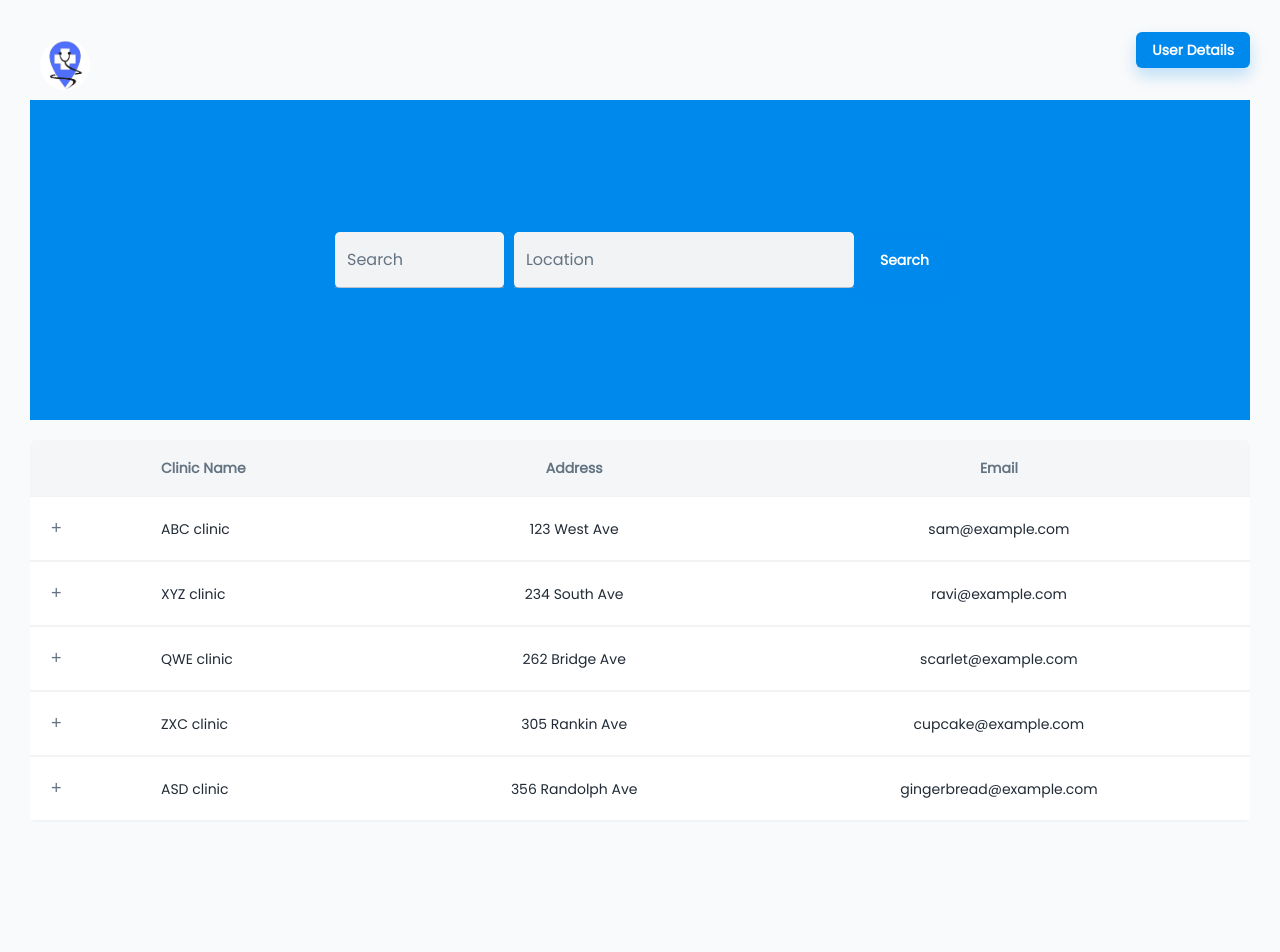
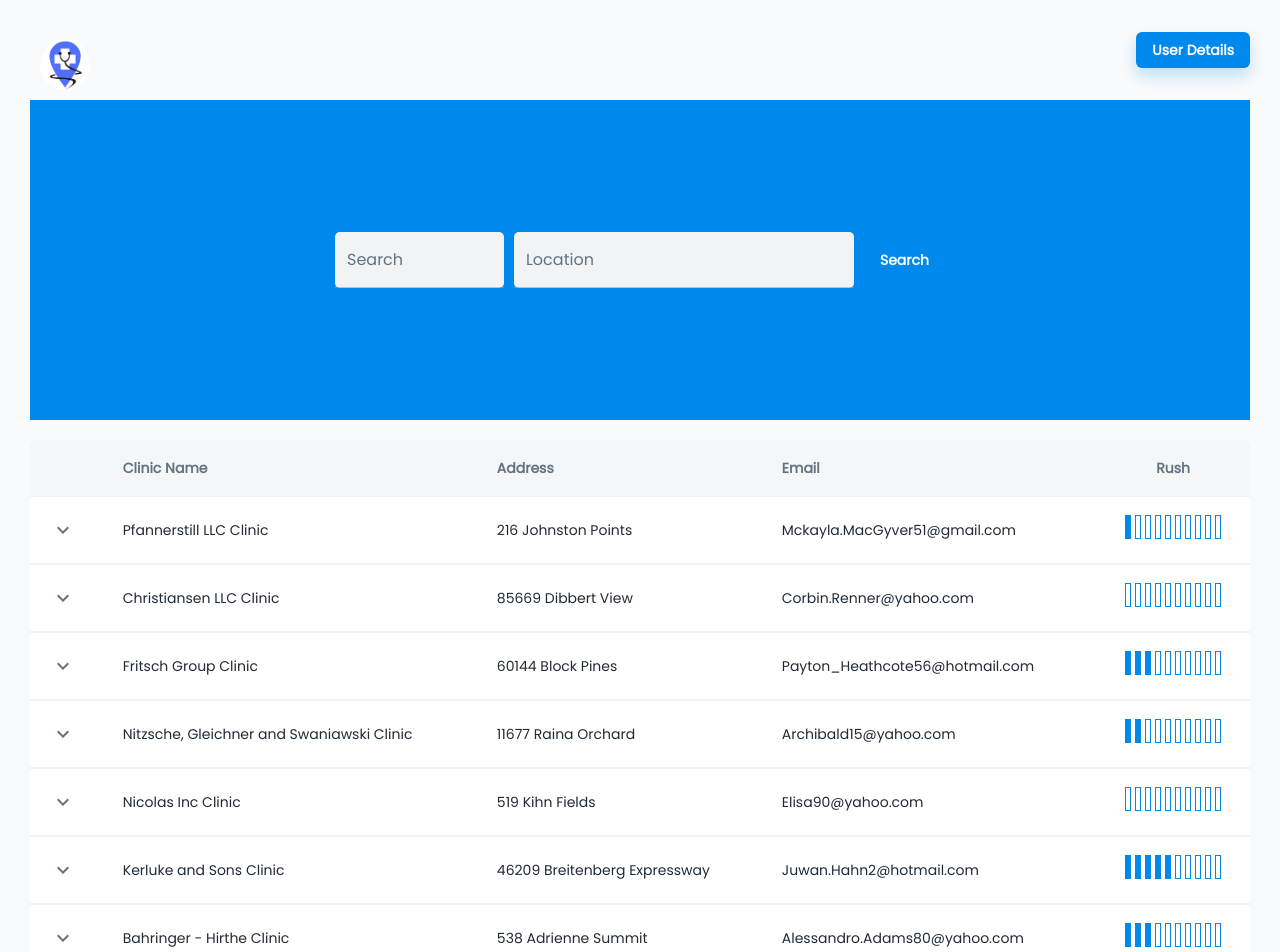
Before and after one commit to DhruvPatel96/walkineasy, a React (Create React App) app: page /client/search in a window 1280 px wide. Shown: the top 952 px of the page. Before the commit the page ends 872 px from the top, so only its background shows below. Built offline with nearby package versions, Linux system fonts and the light colour scheme.

Commit message:
UI update

```diff
--- a/src/components/table/index.tsx
+++ b/src/components/table/index.tsx
@@ -1,113 +1,285 @@
-import * as React from 'react';
-import Box from '@mui/material/Box';
-import Collapse from '@mui/material/Collapse';
-import IconButton from '@mui/material/IconButton';
-import Table from '@mui/material/Table';
-import TableBody from '@mui/material/TableBody';
-import TableCell from '@mui/material/TableCell';
-import TableContainer from '@mui/material/TableContainer';
-import TableHead from '@mui/material/TableHead';
-import TableRow from '@mui/material/TableRow';
-import Typography from '@mui/material/Typography';
-import Paper from '@mui/material/Paper';
-import Chip from '@mui/material/Chip';
-import Stack from '@mui/material/Stack';
-import DoneIcon from '@mui/icons-material/Done';
+import { faker } from "@faker-js/faker";
+import DoneIcon from "@mui/icons-material/Done";
+import { Avatar, Rating } from "@mui/material";
+import Box from "@mui/material/Box";
+import Chip from "@mui/material/Chip";
+import Collapse from "@mui/material/Collapse";
+import { green, red } from "@mui/material/colors";
+import IconButton from "@mui/material/IconButton";
+import Paper from "@mui/material/Paper";
+import Stack from "@mui/material/Stack";
+import { styled } from "@mui/material/styles";
+import Table from "@mui/material/Table";
+import TableBody from "@mui/material/TableBody";
+import TableCell from "@mui/material/TableCell";
+import TableContainer from "@mui/material/TableContainer";
+import TableHead from "@mui/material/TableHead";
+import TableRow from "@mui/material/TableRow";
+import Typography from "@mui/material/Typography";
+import * as React from "react";
 import BasicModal from "../../components/modal";
-import RadioGroupAvailability from '../radio-button';
-import { styled } from '@mui/material/styles';
-import { Avatar } from '@mui/material';
-import { green, red } from '@mui/material/colors';
+import palette from "../../theme/palette";
+import KeyboardArrowDownIcon from "@mui/icons-material/KeyboardArrowDown";
+import KeyboardArrowUpIcon from "@mui/icons-material/KeyboardArrowUp";
+import AvailableIcon from "@mui/icons-material/CheckCircle";
+import UnavailableIcon from "@mui/icons-material/Cancel";
+import useResponsive from "../../hooks/useResponsive";
 
-function createData(
-  ClinicName: string,
-  Address: string,
-  Email: string,
-): { ClinicName: string; Address: string; Email: string; history: { doctorName: string; doctorDesignation: string; doctorAvailability: boolean; }[]; } {
+const specializations = [
+	"Allergy and immunology",
+	"Anesthesiology",
+	"Dermatology",
+	"Diagnostic radiology",
+	"Emergency medicine",
+	"Family medicine",
+	"Internal medicine",
+	"Medical genetics",
+	"Neurology",
+	"Nuclear medicine",
+	"Obstetrics and gynecology",
+	"Ophthalmology",
+	"Pathology",
+	"Pediatrics",
+	"Physical medicine and rehabilitation",
+	"Preventive medicine",
+	"Psychiatry",
+	"Radiation oncology",
+	"Surgery",
+	"Urology",
+];
+
+const equipment = [
+	"Exam tables",
+	"Defibrillator",
+	"Emergency equipment",
+	"Cleaning products and sterilization tools",
+	"Gloves and masks",
+	"Blood pressure monitors",
+	"Thermometers",
+	"Containers for toxic materials and needles",
+	"Stepstools",
+	"Stethoscopes",
+	"Lighting equipment",
+	"Scales",
+	"Clocks",
+	"Eye charts",
+	"ECG equipment",
+];
+
+function createData(): {
+	clinicName: string;
+	address: string;
+	email: string;
+	rush: number;
+	equipment: string[];
+	specialists: {
+		name: string;
+		specialization: string;
+		available: boolean;
+	}[];
+} {
 	return {
-    ClinicName,
-    Address,
-    Email,
-    history: [
-      {
-        doctorName: 'Simran Arora',
-        doctorDesignation: 'Psychologist',
-        doctorAvailability: true,
-      },
-      {
-        doctorName: 'Dhruv Nair',
-        doctorDesignation: 'Physician',
-        doctorAvailability: false,
-      },
-    ],
+		clinicName: faker.company.companyName() + " Clinic",
+		address: faker.address.streetAddress(),
+		email: faker.internet.email(),
+		rush: faker.datatype.number({ max: 10 }),
+		equipment: faker.helpers.arrayElements(equipment),
+		specialists: Array.from(
+			{ length: faker.datatype.number({ max: 5 }) },
+			() => ({
+				name: faker.name.fullName(),
+				specialization: faker.helpers.arrayElement(specializations),
+				available: faker.datatype.boolean(),
+			})
+		),
 	};
 }
+
+const StyledBar = styled("div")({
+	width: "6px",
+	height: "1em",
+	border: "1px solid " + palette.primary.main,
+	marginRight: "2px",
+	marginLeft: "2px",
+});
 
 function Row(props: { row: ReturnType<typeof createData> }) {
 	const { row } = props;
 	const [open, setOpen] = React.useState(false);
+	const mdUp = useResponsive("up", "md");
+	const smUp = useResponsive("up", "sm");
 
 	return (
 		<React.Fragment>
-      <TableRow sx={{ '& > *': { borderBottom: 'unset' } }}>
+			<TableRow
+				sx={{
+					"& > *": { borderBottom: "unset" },
+				}}
+			>
 				<TableCell>
 					<IconButton
 						aria-label="expand row"
 						size="small"
 						onClick={() => setOpen(!open)}
 					>
-            {open ? "-" : "+"}
+						{open ? (
+							<KeyboardArrowUpIcon />
+						) : (
+							<KeyboardArrowDownIcon />
+						)}
 					</IconButton>
 				</TableCell>
 				<TableCell component="th" scope="row">
-          {row.ClinicName}
+					{row.clinicName}
 				</TableCell>
-        <TableCell align="center">{row.Address}</TableCell>
-        <TableCell align="center">{row.Email}</TableCell>
+				{smUp && <TableCell>{row.address}</TableCell>}
+				{mdUp && <TableCell>{row.email}</TableCell>}
+				<TableCell align="center">
+					<Rating
+						value={row.rush}
+						max={10}
+						readOnly
+						icon={
+							<StyledBar
+								sx={{
+									backgroundColor: palette.primary.main,
+								}}
+							/>
+						}
+						emptyIcon={<StyledBar />}
+					/>
+				</TableCell>
 			</TableRow>
 			<TableRow>
-        <TableCell style={{ paddingBottom: 0, paddingTop: 0 }} colSpan={6}>
+				<TableCell
+					style={{ paddingBottom: 0, paddingTop: 0 }}
+					colSpan={6}
+				>
 					<Collapse in={open} timeout="auto" unmountOnExit>
 						<Box sx={{ margin: 1 }}>
-            <Box sx={{ display: 'flex', alignItems: 'center', justifyContent: 'space-between' }}>
-                <Typography variant="h6">Clinic Availability</Typography>
-                <RadioGroupAvailability />
-            </Box>
-              <Table size="small" aria-label="purchases">
+							{!smUp && (
+								<Stack direction="row" sx={{ marginY: 4 }}>
+									<Typography
+										variant="subtitle2"
+										sx={{ marginRight: 2 }}
+									>
+										Address:
+									</Typography>
+									<Typography variant="body2">
+										{row.address}
+									</Typography>
+								</Stack>
+							)}
+							{!mdUp && (
+								<Stack direction="row" sx={{ marginY: 4 }}>
+									<Typography
+										variant="subtitle2"
+										sx={{ marginRight: 2 }}
+									>
+										Email:
+									</Typography>
+									<Typography variant="body2">
+										{row.email}
+									</Typography>
+								</Stack>
+							)}
+							<Stack
+								direction="row"
+								sx={{ marginY: 4, alignItems: "center" }}
+							>
+								<Typography
+									variant="subtitle2"
+									sx={{ marginRight: 2 }}
+								>
+									Equipment Available:
+								</Typography>
+								<Stack
+									direction="row"
+									flexWrap="wrap"
+									rowGap={1}
+									spacing={1}
+								>
+									{row.equipment.length > 0 ? (
+										row.equipment.map(
+											(equipment, index) => (
+												<Chip
+													key={index}
+													size={
+														!smUp
+															? "small"
+															: undefined
+													}
+													label={equipment}
+												/>
+											)
+										)
+									) : (
+										<Typography>
+											No equipment data available
+										</Typography>
+									)}
+								</Stack>
+							</Stack>
+							<Box sx={{ width: "100%" }}>
+								{row.specialists.length > 0 && (
+									<Table
+										size="small"
+										aria-label="specialists"
+									>
 										<TableHead>
 											<TableRow>
-                    <TableCell>Name</TableCell>
-                    <TableCell>Designation</TableCell>
-                    <TableCell>Availability</TableCell>
+												<TableCell component="th">
+													<Typography variant="body2">
+														Name
+													</Typography>
+												</TableCell>
+												<TableCell component="th">
+													<Typography variant="body2">
+														Specialization
+													</Typography>
+												</TableCell>
+												<TableCell
+													component="th"
+													align="center"
+												>
+													<Typography variant="body2">
+														Availability
+													</Typography>
+												</TableCell>
 											</TableRow>
 										</TableHead>
 										<TableBody>
-                  {row.history.map((historyRow) => (
-                    <TableRow key={historyRow.doctorName}>
-                      <TableCell component="th" scope="row">
-                        {historyRow.doctorName}
+											{row.specialists.map(
+												(specialist, index) => (
+													<TableRow key={index}>
+														<TableCell>
+															<Typography variant="body2">
+																{
+																	specialist.name
+																}
+															</Typography>
 														</TableCell>
-                      <TableCell>{historyRow.doctorDesignation}</TableCell>
-                      <TableCell align="right">
-                       <Circle available={historyRow.doctorAvailability} />
+														<TableCell>
+															<Typography variant="body2">
+																{
+																	specialist.specialization
+																}
+															</Typography>
+														</TableCell>
+														<TableCell align="center">
+															{specialist.available ? (
+																<AvailableIcon color="success" />
+															) : (
+																<UnavailableIcon color="error" />
+															)}
 														</TableCell>
 													</TableRow>
-                  ))}
+												)
+											)}
 										</TableBody>
 									</Table>
-              <Typography style={{ paddingBottom: 0, paddingTop: 30 }} variant="h6" gutterBottom component="div">
-                Equipment Availability
-              </Typography>
-              <Stack direction="row" spacing={1}>
-                <Chip
-                    label="X-Ray Machine"
-                    deleteIcon={<DoneIcon />}
-                />
-                <Chip
-                    label="Thermometer"
-                    deleteIcon={<DoneIcon />}
-                />
-              </Stack>
+								)}
+							</Box>
 							<div id="content" style={{ marginTop: "20px" }}>
 								<BasicModal />
 							</div>
@@ -119,38 +291,36 @@ function Row(props: { row: ReturnType<typeof createData> }) {
 	);
 }
 
-const Circle = styled(Avatar)<{ available: boolean }>(
-    ({ theme, available }) => ({
-      backgroundColor: available ? green[500] : red[500],
-    })
+const rows = Array.from(
+	{ length: faker.datatype.number({ max: 15, min: 1 }) },
+	createData
 );
 
-const rows = [
-  createData('ABC clinic', "123 West Ave", "sam@example.com"),
-  createData('XYZ clinic', "234 South Ave", "ravi@example.com"),
-  createData('QWE clinic', "262 Bridge Ave", "scarlet@example.com"),
-  createData('ZXC clinic', "305 Rankin Ave", "cupcake@example.com"),
-  createData('ASD clinic', "356 Randolph Ave", "gingerbread@example.com"),
-];
-
 export default function CollapsibleTable() {
+	const mdUp = useResponsive("up", "md");
+	const smUp = useResponsive("up", "sm");
 	return (
 		<TableContainer component={Paper}>
+			{rows.length > 0 ? (
 				<Table aria-label="collapsible table">
 					<TableHead>
 						<TableRow>
 							<TableCell />
 							<TableCell>Clinic Name</TableCell>
-            <TableCell align="center">Address</TableCell>
-            <TableCell align="center">Email</TableCell>
+							{smUp && <TableCell>Address</TableCell>}
+							{mdUp && <TableCell>Email</TableCell>}
+							<TableCell align="center">Rush</TableCell>
 						</TableRow>
 					</TableHead>
 					<TableBody>
 						{rows.map((row) => (
-            <Row key={row.ClinicName} row={row} />
+							<Row key={row.clinicName} row={row} />
 						))}
 					</TableBody>
 				</Table>
+			) : (
+				<Typography>No clinics currently available</Typography>
+			)}
 		</TableContainer>
 	);
 }
--- a/src/pages/clinic/auth/Login.tsx
+++ b/src/pages/clinic/auth/Login.tsx
@@ -22,7 +22,7 @@ const ClinicLogin = () => {
 		const ref = doc(db, "Clinic Record", email);
 		const docSnap = await getDoc(ref);
 		if (docSnap.exists()) {
-			if (password == docSnap.data().confirmPass) {
+			if (password === docSnap.data().confirmPass) {
 				navigate("/clinic/dashboard");
 			} else {
 				showToast("Incorrect Password!", "error");
```
Also changed, not shown: src/components/radio-button/index.tsx (deleted, +0 -54 lines), src/pages/clinic/Profile.tsx (+57 -43 lines), src/routes.tsx (+1 -7 lines). Lines whose indentation alone changed are shown as unchanged.
